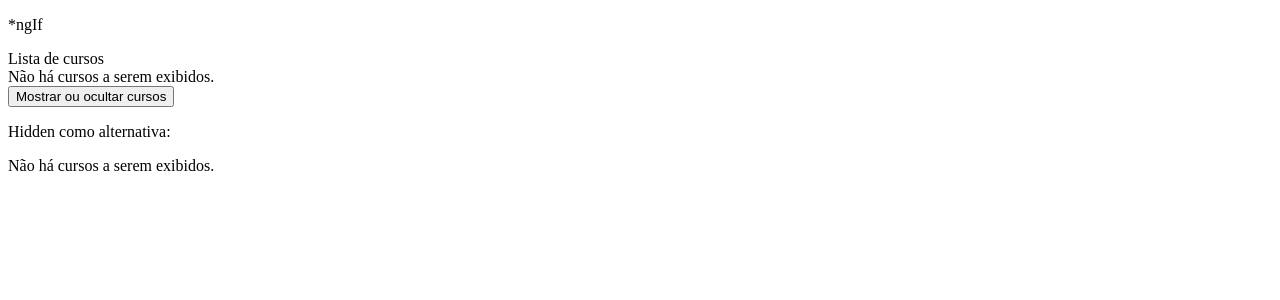
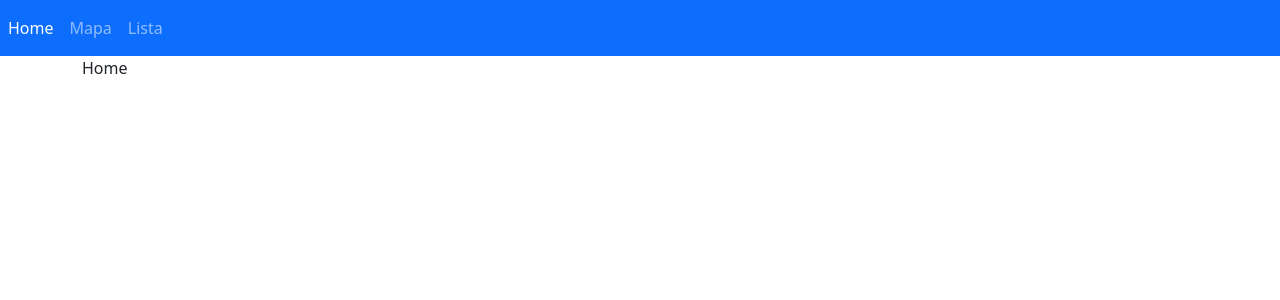
Before and after one commit to andrelohr/angular_04_diretiva, an Angular app: page / in a window 1280 px wide. Shown: the top 300 px of the page. Built offline with nearby package versions, Linux system fonts and the light colour scheme.

Commit message:
ngSwitch

```diff
--- a/src/app/app.component.html
+++ b/src/app/app.component.html
@@ -1 +1,2 @@
-<app-diretiva-ngif></app-diretiva-ngif>
+<!--app-diretiva-ngif></app-diretiva-ngif-->
+<app-diretiva-ngswitch></app-diretiva-ngswitch>
--- a/src/app/app.module.ts
+++ b/src/app/app.module.ts
@@ -4,11 +4,13 @@
 import { AppRoutingModule } from './app-routing.module';
 import { AppComponent } from './app.component';
 import { DiretivaNgifComponent } from './diretiva-ngif/diretiva-ngif.component';
+import { DiretivaNgswitchComponent } from './diretiva-ngswitch/diretiva-ngswitch.component';
 
 @NgModule({
   declarations: [
     AppComponent,
-    DiretivaNgifComponent
+    DiretivaNgifComponent,
+    DiretivaNgswitchComponent
   ],
   imports: [
     BrowserModule,
--- /dev/null
+++ b/src/app/diretiva-ngswitch/diretiva-ngswitch.component.html
@@ -0,0 +1,18 @@
+<nav class="navbar navbar-expand-lg navbar-dark bg-primary">
+  <div class="navbar-nav">
+    <a class="nav-link"
+      [class.active]="aba == 'home'"
+      (click)="aba = 'home'">Home</a>
+    <a class="nav-link"
+      [class.active]="aba == 'mapa'"
+      (click)="aba = 'mapa'">Mapa</a>
+    <a class="nav-link"
+      [class.active]="aba == 'lista'"
+      (click)="aba = 'lista'">Lista</a>
+  </div>
+</nav>
+<div class="container" [ngSwitch]="aba">
+  <p *ngSwitchCase="'mapa'">Modo Mapa ativado</p>
+  <p *ngSwitchCase="'lista'">Modo Lista ativado</p>
+  <p *ngSwitchDefault>Home</p>
+</div>
--- /dev/null
+++ b/src/app/diretiva-ngswitch/diretiva-ngswitch.component.ts
@@ -0,0 +1,12 @@
+import { Component } from '@angular/core';
+
+@Component({
+  selector: 'app-diretiva-ngswitch',
+  templateUrl: './diretiva-ngswitch.component.html',
+  styleUrls: ['./diretiva-ngswitch.component.scss']
+})
+export class DiretivaNgswitchComponent {
+
+  aba: string = 'home';
+
+}
--- a/src/styles.scss
+++ b/src/styles.scss
@@ -1 +1,2 @@
 /* You can add global styles to this file, and also import other style files */
+@import '~bootstrap/dist/css/bootstrap.min.css';
```
Also changed, not shown: src/app/diretiva-ngswitch/diretiva-ngswitch.component.scss (added), 1 other file (tests, documents, lock files or other folders).
